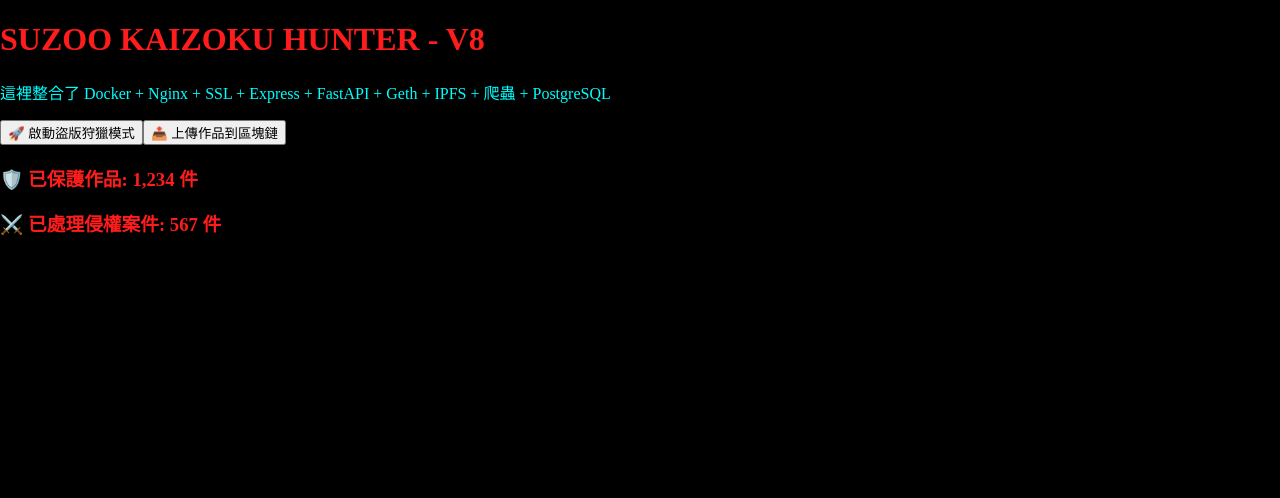
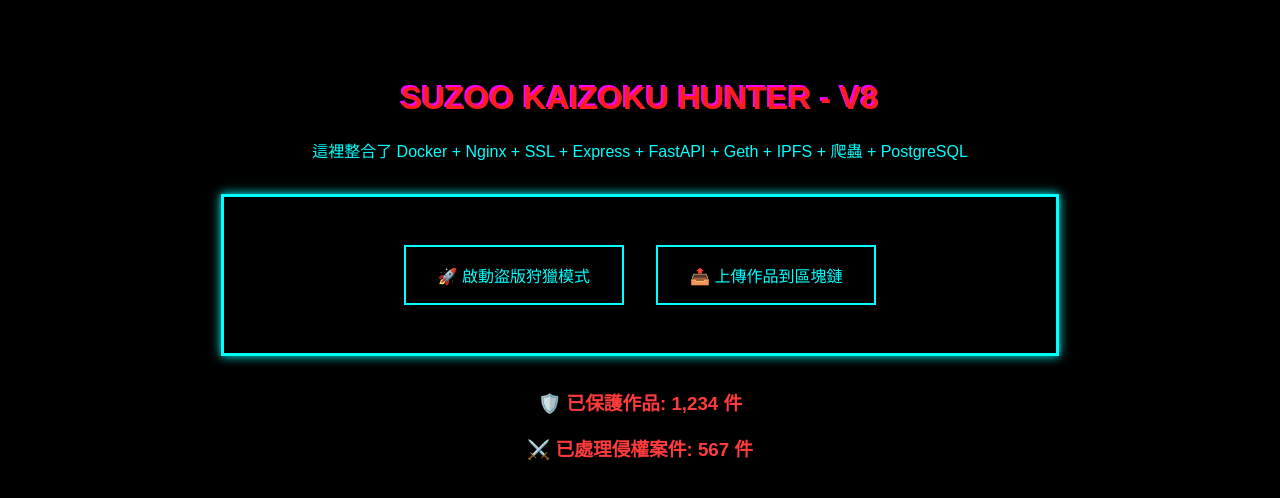
Before and after one commit to soozoohunter/soozookaizokuhunter, a React (Create React App) app in the folder frontend/: page / in a window 1280 px wide. Shown: the top 498 px of the page. Built offline with nearby package versions, Linux system fonts and the light colour scheme.

Commit message:
Update App.css

```diff
--- a/frontend/src/App.css
+++ b/frontend/src/App.css
@@ -1,22 +1,52 @@
 body {
-  background-color: #000;
-  color: #ff1c1c;
-  font-family: 'Press Start 2P', cursive;
   margin: 0;
   padding: 0;
+  background-color: #000;
+  font-family: 'Press Start 2P', cursive, sans-serif;
+  color: #ff1c1c;
 }
 
-.btn-hunt {
-  background-color: #b30000;
-  color: #fff;
-  border: 2px solid #ff3b3b;
-  padding: 10px 20px;
-  font-weight: bold;
-  cursor: pointer;
-  text-transform: uppercase;
-  transition: background-color 0.3s;
+.cyberpunk-container {
+  text-align: center;
+  margin-top: 5rem;
 }
 
-.btn-hunt:hover {
-  background-color: #ff1c1c;
+.glitch-text {
+  font-size: 2rem;
+  animation: glitch 1s infinite;
 }
+
+@keyframes glitch {
+  0% { text-shadow: 2px 2px #0ff; }
+  50% { text-shadow: -2px -2px #f0f; }
+  100% { text-shadow: 2px 2px #0ff; }
+}
+
+.neon-box {
+  border: 3px solid #0ff;
+  box-shadow: 0 0 10px #0ff;
+  padding: 2rem;
+  margin: 2rem auto;
+  width: 60%;
+}
+
+.hunt-button, .upload-button {
+  background: #000;
+  color: #0ff;
+  border: 2px solid #0ff;
+  padding: 1rem 2rem;
+  font-size: 1rem;
+  margin: 1rem;
+  cursor: pointer;
+  transition: all 0.3s;
+}
+
+.hunt-button:hover, .upload-button:hover {
+  background: #0ff;
+  color: #000;
+}
+
+.stats-panel {
+  margin: 2rem auto;
+  color: #ff3b3b;
+}
```
